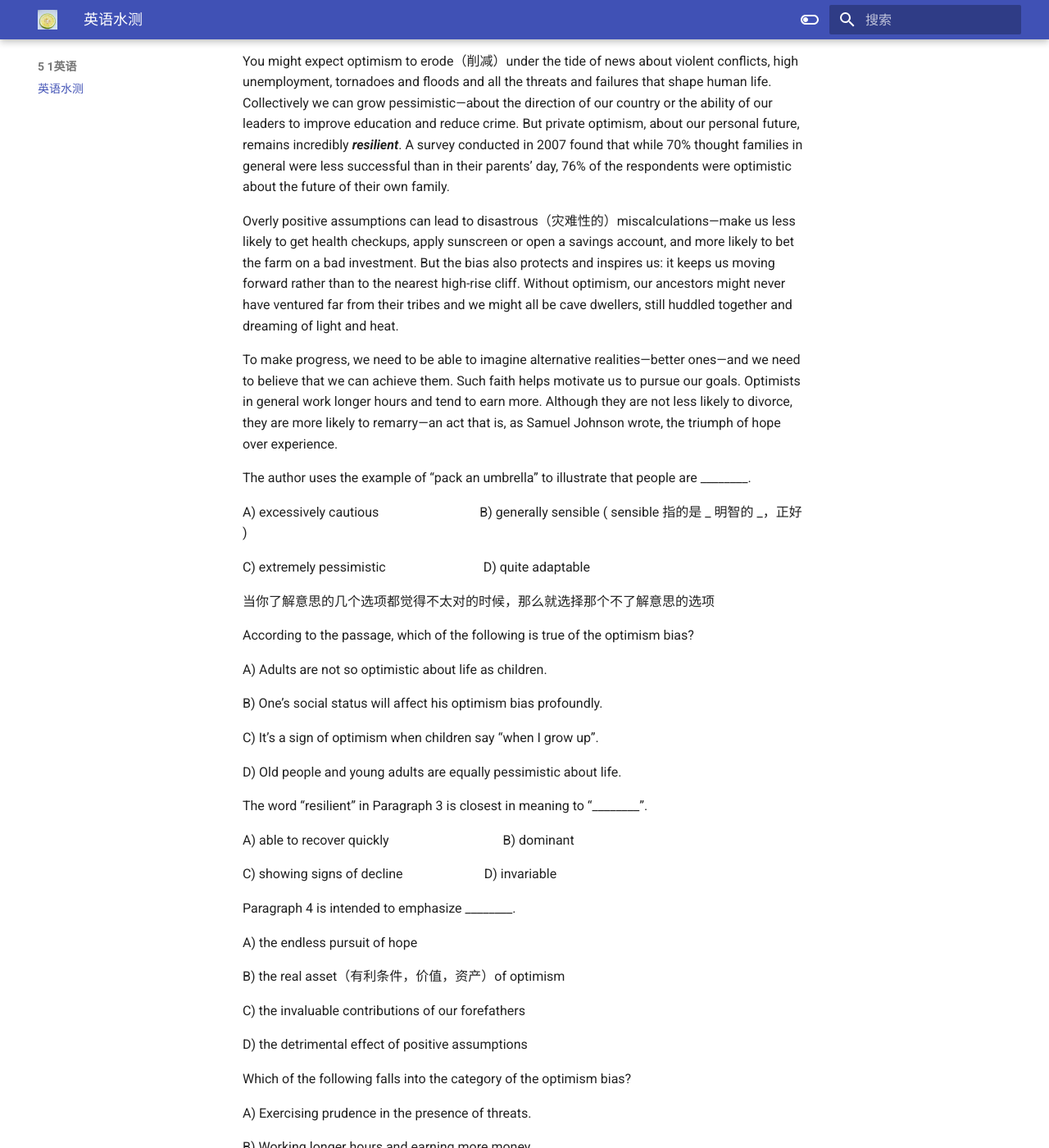
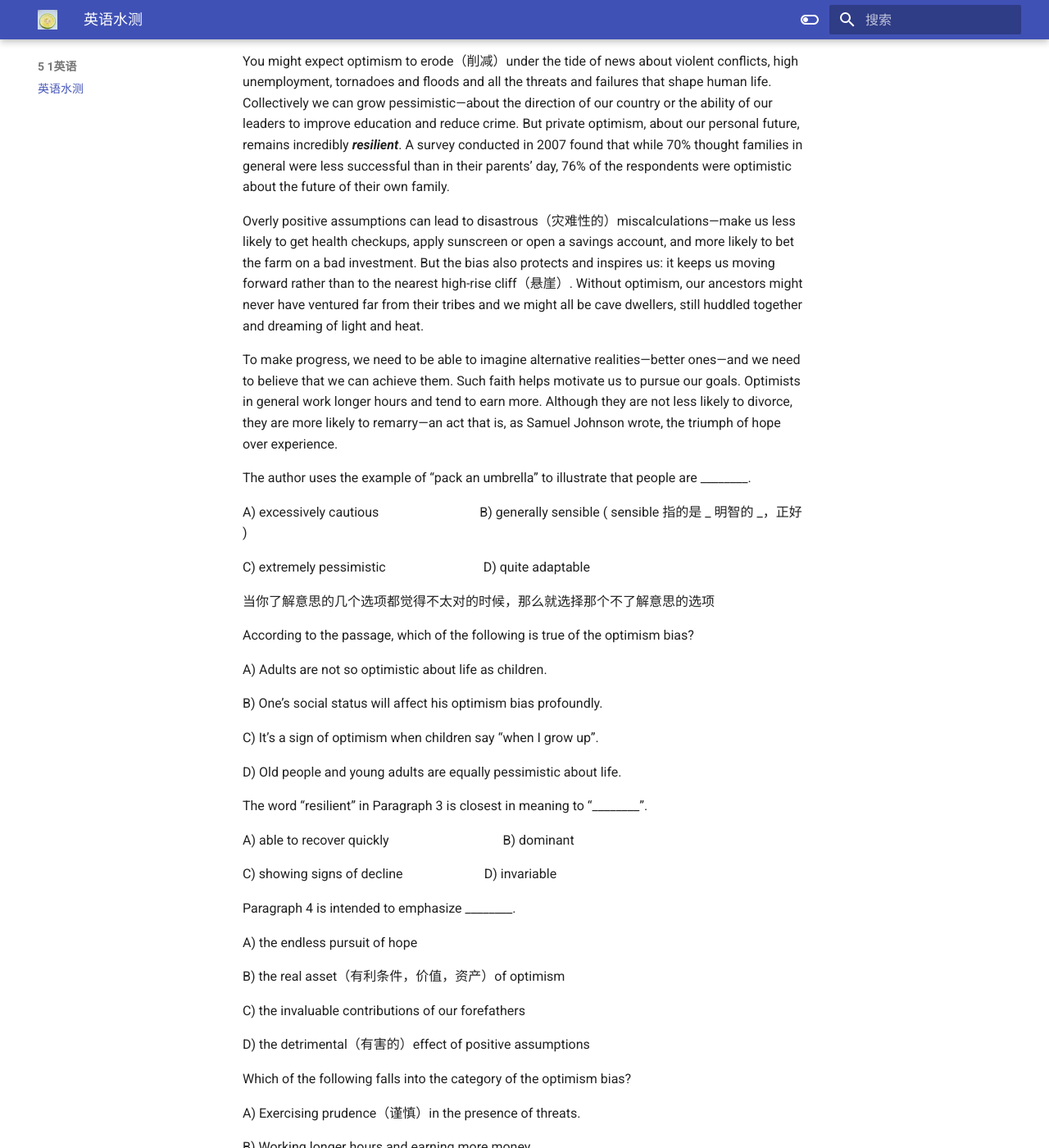
Before and after one commit to Apostle-lemon/Apostle-lemon.github.io, an MkDocs documentation site: the page built from docs/5_1英语/英语水测.md, in a window 1280 px wide and 1400 px high, scrolled down 454 px. Shown: the whole window at 82% size. Built offline with MkDocs 1.6.1 and Material for MkDocs 9.7.7, drawn with Linux system fonts in a browser that asks for light colours.

Commit message:
vault backup: 2022-10-29 23:14:04
Affected files:
docs/5_1英语/英语水测.md

```diff
--- a/docs/5_1英语/英语水测.md
+++ b/docs/5_1英语/英语水测.md
@@ -6,7 +6,7 @@
 
 You might expect optimism to erode（削减）under the tide of news about violent conflicts, high unemployment, tornadoes and floods and all the threats and failures that shape human life. Collectively we can grow pessimistic—about the direction of our country or the ability of our leaders to improve education and reduce crime. But private optimism, about our personal future, remains incredibly **_resilient_**. A survey conducted in 2007 found that while 70% thought families in general were less successful than in their parents’ day, 76% of the respondents were optimistic about the future of their own family.
 
-Overly positive assumptions can lead to disastrous（灾难性的）miscalculations—make us less likely to get health checkups, apply sunscreen or open a savings account, and more likely to bet the farm on a bad investment. But the bias also protects and inspires us: it keeps us moving forward rather than to the nearest high-rise cliff. Without optimism, our ancestors might never have ventured far from their tribes and we might all be cave dwellers, still huddled together and dreaming of light and heat.
+Overly positive assumptions can lead to disastrous（灾难性的）miscalculations—make us less likely to get health checkups, apply sunscreen or open a savings account, and more likely to bet the farm on a bad investment. But the bias also protects and inspires us: it keeps us moving forward rather than to the nearest high-rise cliff（悬崖）. Without optimism, our ancestors might never have ventured far from their tribes and we might all be cave dwellers, still huddled together and dreaming of light and heat.
 
 To make progress, we need to be able to imagine alternative realities—better ones—and we need to believe that we can achieve them. Such faith helps motivate us to pursue our goals. Optimists in general work longer hours and tend to earn more. Although they are not less likely to divorce, they are more likely to remarry—an act that is, as Samuel Johnson wrote, the triumph of hope over experience.
 
@@ -42,11 +42,11 @@
 
   C) the invaluable contributions of our forefathers
 
-  D) the detrimental effect of positive assumptions
+  D) the detrimental（有害的）effect of positive assumptions
 
 Which of the following falls into the category of the optimism bias?
 
-  A) Exercising prudence in the presence of threats.
+  A) Exercising prudence（谨慎）in the presence of threats.
 
   B) Working longer hours and earning more money.
 
```
